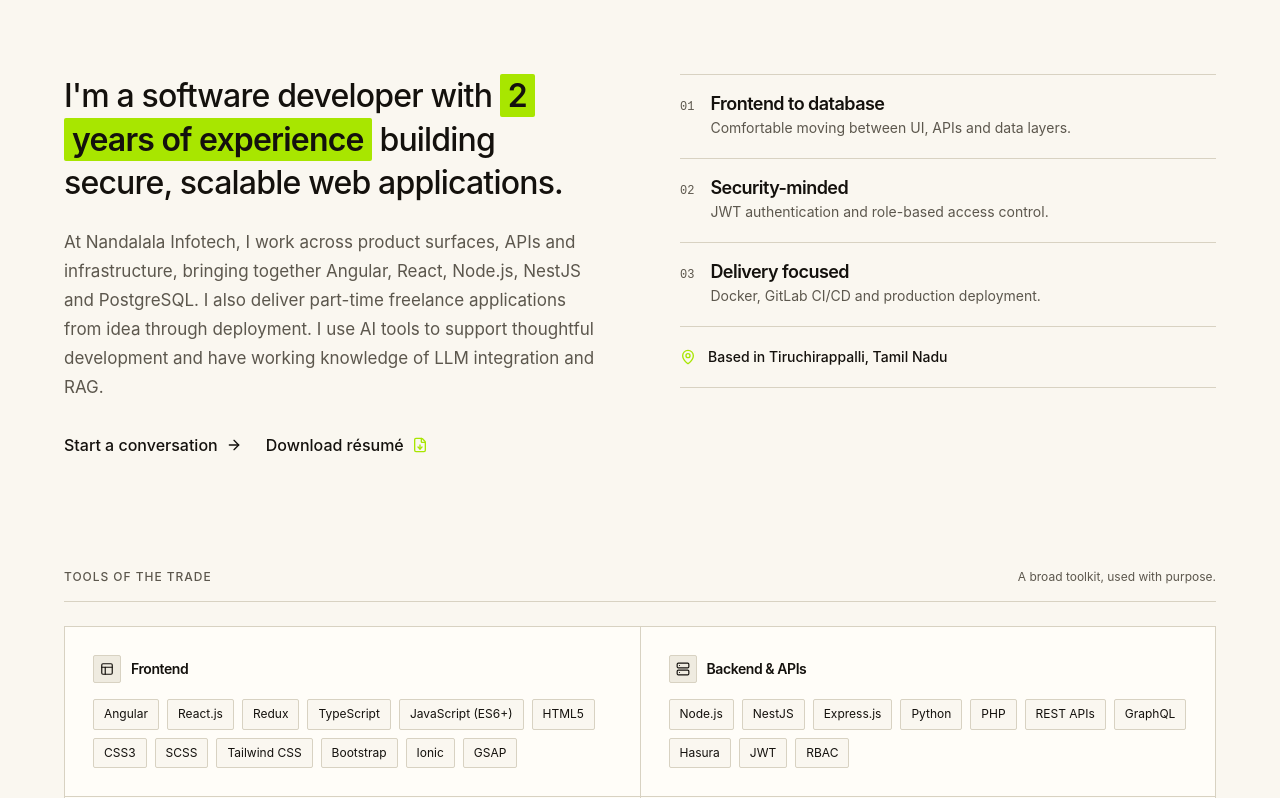
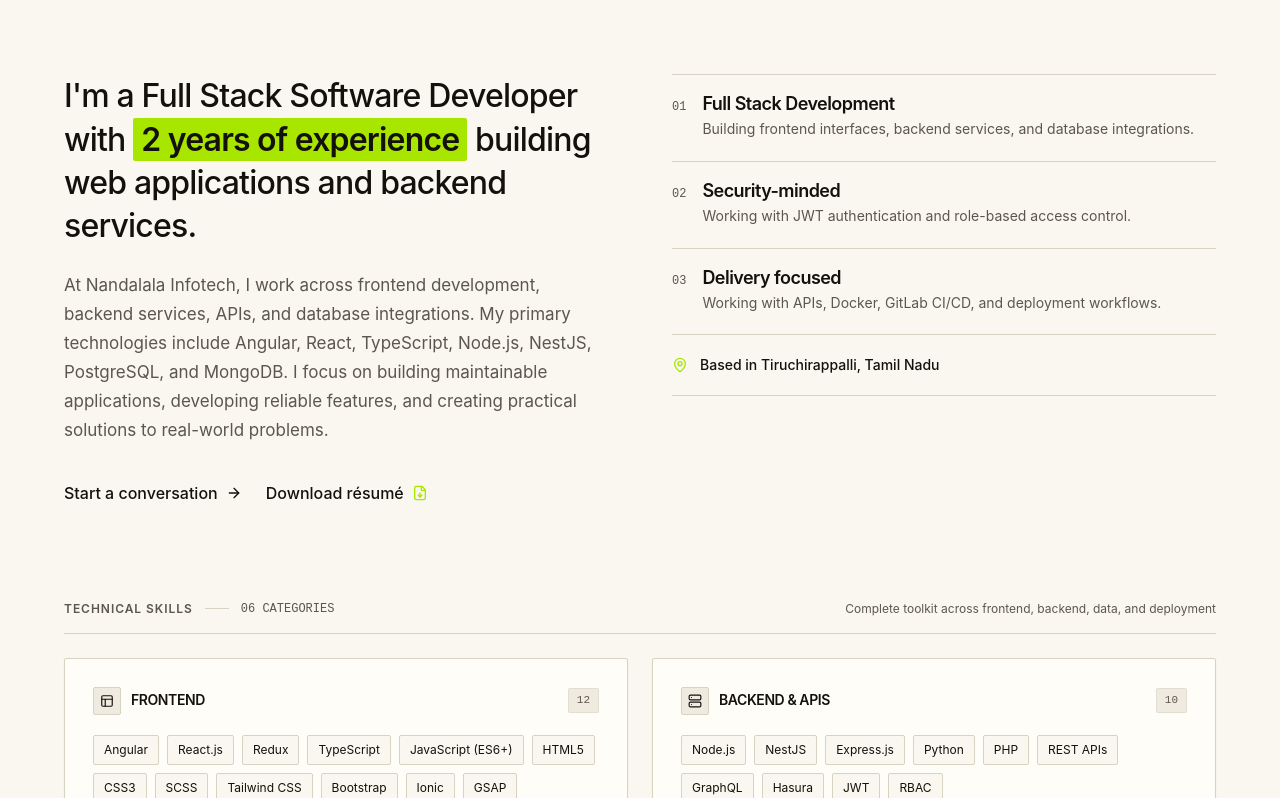
Before and after one commit to MDhanush08/dhanush-portfolio, a React (Vite) app in the folder frontend/: page / in a window 1280 px wide. Shown: the part 2902-3700 px from the top of the page. Built offline with nearby package versions, Linux system fonts and the light colour scheme.

Commit message:
About section

```diff
--- a/frontend/src/components/sections/About.tsx
+++ b/frontend/src/components/sections/About.tsx
@@ -41,28 +41,28 @@ export const About = memo(function About() {
         />
       </Reveal>
 
-      {/* Two columns from 900px */}
-      <div className="grid grid-cols-1 min-[900px]:grid-cols-2 gap-12 lg:gap-20 items-start mb-20 lg:mb-28">
-        {/* Left column */}
-        <Reveal className="flex flex-col gap-6">
+      {/* Two columns from 900px: Left intro & links, Right principles & location */}
+      <div className="grid grid-cols-1 min-[900px]:grid-cols-2 gap-10 lg:gap-16 items-start mb-16 lg:mb-24">
+        {/* Left column: Main highlighted introduction & supporting text */}
+        <Reveal className="flex flex-col gap-6 text-left">
           <p className="text-[clamp(1.375rem,1rem+1.4vw,2rem)] font-medium text-[var(--ink)] leading-[1.35] tracking-tight">
-            I'm a software developer with{' '}
+            I'm a Full Stack Software Developer with{' '}
             <span className="bg-[#A8E600] text-[#14110D] px-2 py-0.5 rounded-[2px] [box-decoration-break:clone] font-semibold">
-              {profile.aboutHighlight}
+              2 years of experience
             </span>{' '}
-            building secure, scalable web applications.
+            building web applications and backend services.
           </p>
 
-          <p className="text-base md:text-[17px] text-[var(--muted)] leading-[1.7]">
-            {profile.aboutBio}
+          <p className="text-base md:text-[17px] text-[var(--muted)] leading-[1.7] max-w-[58ch]">
+            At Nandalala Infotech, I work across frontend development, backend services, APIs, and database integrations. My primary technologies include Angular, React, TypeScript, Node.js, NestJS, PostgreSQL, and MongoDB. I focus on building maintainable applications, developing reliable features, and creating practical solutions to real-world problems.
           </p>
 
           {/* Action Links */}
-          <div className="flex flex-wrap items-center gap-6 pt-2">
+          <div className="flex flex-wrap items-center gap-6 pt-3">
             <button
               type="button"
               onClick={scrollToContact}
-              className="group inline-flex items-center gap-2 text-base font-medium text-[var(--ink)] hover:underline hover:decoration-2 hover:underline-offset-4 cursor-pointer"
+              className="group inline-flex items-center gap-2 text-base font-medium text-[var(--ink)] hover:underline hover:decoration-2 hover:underline-offset-4 cursor-pointer focus-visible:outline-2 focus-visible:outline-[var(--ink)]"
             >
               <span>Start a conversation</span>
               <ArrowRight className="w-4 h-4 transition-transform duration-200 group-hover:translate-x-1" />
@@ -71,7 +71,7 @@ export const About = memo(function About() {
             <a
               href={profile.resumeUrl}
               download="Dhanush_M_Resume.pdf"
-              className="group inline-flex items-center gap-2 text-base font-medium text-[var(--ink)] hover:underline hover:decoration-2 hover:underline-offset-4 cursor-pointer"
+              className="group inline-flex items-center gap-2 text-base font-medium text-[var(--ink)] hover:underline hover:decoration-2 hover:underline-offset-4 cursor-pointer focus-visible:outline-2 focus-visible:outline-[var(--ink)]"
             >
               <span>Download résumé</span>
               <FileDown className="w-4 h-4 text-[#A8E600] transition-transform duration-200 group-hover:translate-y-0.5" />
@@ -79,21 +79,21 @@ export const About = memo(function About() {
           </div>
         </Reveal>
 
-        {/* Right column: 3 numbered rows + location row */}
+        {/* Right column: 3 Development Principles + Location row */}
         <Reveal delayMs={100} className="flex flex-col border-t border-[var(--line)]">
           {profile.aboutHighlights.map((item) => (
             <div
               key={item.number}
               className="py-5 border-b border-[var(--line)] flex items-start gap-4 text-left"
             >
-              <span className="text-xs font-mono text-[var(--muted)] pt-1 select-none">
+              <span className="text-xs font-mono text-[var(--muted)] pt-1 select-none shrink-0">
                 {item.number}
               </span>
               <div className="flex flex-col gap-1">
                 <h4 className="text-base md:text-lg font-semibold text-[var(--ink)]">
                   {item.title}
                 </h4>
-                <p className="text-sm text-[var(--muted)]">{item.detail}</p>
+                <p className="text-sm text-[var(--muted)] leading-relaxed">{item.detail}</p>
               </div>
             </div>
           ))}
@@ -106,39 +106,49 @@ export const About = memo(function About() {
         </Reveal>
       </div>
 
-      {/* TOOLS OF THE TRADE Section */}
+      {/* TECHNICAL SKILLS SECTION */}
       <Reveal>
-        <div className="flex flex-col sm:flex-row sm:items-baseline justify-between gap-2 pb-4 border-b border-[var(--line)] mb-6">
-          <span className="text-xs font-medium uppercase tracking-[0.08em] text-[var(--muted)]">
-            TOOLS OF THE TRADE
-          </span>
+        {/* Technical Skills Header */}
+        <div className="flex flex-col sm:flex-row sm:items-baseline justify-between gap-2 pb-4 border-b border-[var(--line)] mb-6 text-left">
+          <div className="flex items-center gap-3">
+            <span className="text-xs font-semibold uppercase tracking-[0.08em] text-[var(--muted)]">
+              TECHNICAL SKILLS
+            </span>
+            <span className="w-6 h-[1px] bg-[var(--line)]" />
+            <span className="text-xs font-mono text-[var(--muted)]">06 CATEGORIES</span>
+          </div>
           <span className="text-xs text-[var(--muted)]">
-            A broad toolkit, used with purpose.
+            Complete toolkit across frontend, backend, data, and deployment
           </span>
         </div>
 
-        {/* 6 Category Cells Grid */}
-        <div className="grid grid-cols-1 sm:grid-cols-2 min-[900px]:grid-cols-3 border-t border-l border-[var(--line)]">
+        {/* 6 Category Balanced Two-Column Grid on Desktop & Tablet, Single Column on Mobile */}
+        <div className="grid grid-cols-1 md:grid-cols-2 gap-4 lg:gap-6">
           {skillCategories.map((cat) => {
             const IconComponent = ICON_MAP[cat.iconName] || Layout
 
             return (
               <div
                 key={cat.title}
-                className="p-6 md:p-7 border-r border-b border-[var(--line)] bg-[var(--surface)] flex flex-col gap-4 text-left"
+                className="p-6 md:p-7 border border-[var(--line)] bg-[var(--surface)] rounded-[2px] shadow-xs flex flex-col gap-4 text-left"
               >
-                {/* Header with Icon and Title */}
-                <div className="flex items-center gap-2.5">
-                  <div className="w-7 h-7 rounded-[2px] bg-[var(--bg-alt)] border border-[var(--line)] flex items-center justify-center text-[var(--ink)]">
-                    <IconComponent className="w-3.5 h-3.5" />
+                {/* Category Header with Icon, Title, and Item Count */}
+                <div className="flex items-center justify-between gap-3">
+                  <div className="flex items-center gap-2.5">
+                    <div className="w-7 h-7 rounded-[2px] bg-[var(--bg-alt)] border border-[var(--line)] flex items-center justify-center text-[var(--ink)] shrink-0">
+                      <IconComponent className="w-3.5 h-3.5" />
+                    </div>
+                    <h4 className="text-sm font-semibold tracking-tight text-[var(--ink)] uppercase">
+                      {cat.title}
+                    </h4>
                   </div>
-                  <h4 className="text-sm font-semibold tracking-tight text-[var(--ink)]">
-                    {cat.title}
-                  </h4>
+                  <span className="text-[11px] font-mono text-[var(--muted)] bg-[var(--bg-alt)] px-2 py-0.5 rounded-[2px] border border-[var(--line)]/50 select-none">
+                    {cat.skills.length}
+                  </span>
                 </div>
 
-                {/* Skill Chips */}
-                <div className="flex flex-wrap gap-2">
+                {/* Skill Badges (Wrap naturally, consistent height and styling) */}
+                <div className="flex flex-wrap gap-2 pt-1">
                   {cat.skills.map((skill) => (
                     <span
                       key={skill}
--- a/frontend/src/data/portfolio.ts
+++ b/frontend/src/data/portfolio.ts
@@ -30,25 +30,25 @@ export const profile: Profile = {
   linkedin: '[url]',
   github: '[url]',
   resumeUrl: '/Dhanush_M_Resume.pdf',
-  aboutStatement: "I'm a software developer with 2 years of experience building secure, scalable web applications.",
+  aboutStatement: "I'm a Full Stack Software Developer with 2 years of professional experience building web applications and backend services.",
   aboutHighlight: '2 years of experience',
   aboutBio:
-    'At Nandalala Infotech, I work across product surfaces, APIs and infrastructure, bringing together Angular, React, Node.js, NestJS and PostgreSQL. I also deliver part-time freelance applications from idea through deployment. I use AI tools to support thoughtful development and have working knowledge of LLM integration and RAG.',
+    'At Nandalala Infotech, I work across frontend development, backend services, APIs, and database integrations. My primary technologies include Angular, React, TypeScript, Node.js, NestJS, PostgreSQL, and MongoDB. I focus on building maintainable applications, developing reliable features, and creating practical solutions to real-world problems.',
   aboutHighlights: [
     {
       number: '01',
-      title: 'Frontend to database',
-      detail: 'Comfortable moving between UI, APIs and data layers.',
+      title: 'Full Stack Development',
+      detail: 'Building frontend interfaces, backend services, and database integrations.',
     },
     {
       number: '02',
       title: 'Security-minded',
-      detail: 'JWT authentication and role-based access control.',
+      detail: 'Working with JWT authentication and role-based access control.',
     },
     {
       number: '03',
       title: 'Delivery focused',
-      detail: 'Docker, GitLab CI/CD and production deployment.',
+      detail: 'Working with APIs, Docker, GitLab CI/CD, and deployment workflows.',
     },
   ],
 }
@@ -438,7 +438,7 @@ export const skillCategories: SkillCategory[] = [
       'Git',
       'GitHub',
       'GitLab',
-      'Tortoise Git',
+      'TortoiseGit',
       'Contabo',
       'Render',
       'Netlify',
```
Also changed, not shown: 1 other file (tests, documents, lock files or other folders).
